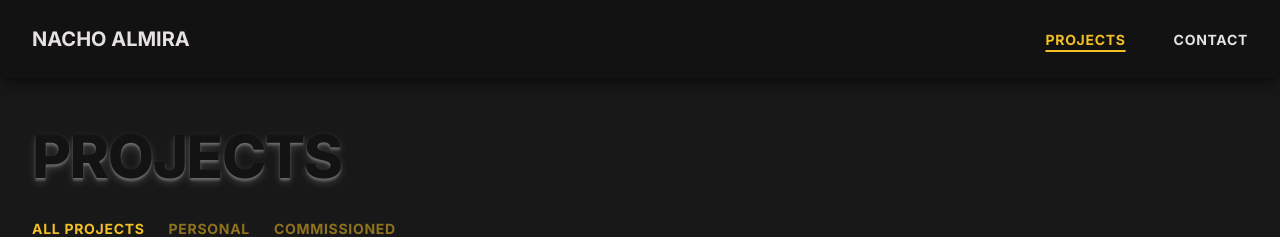
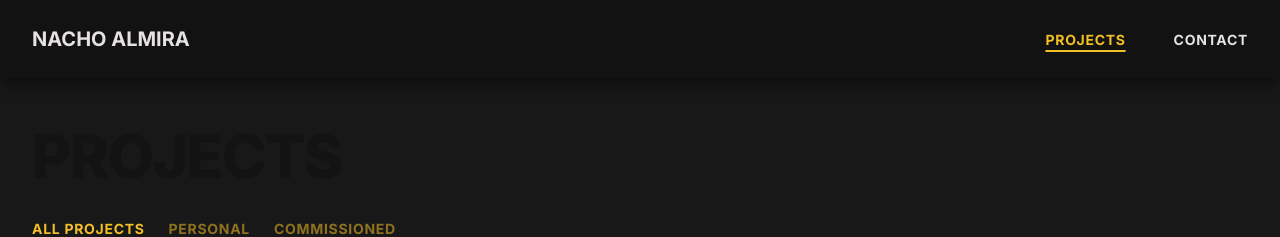
Before and after one commit to KaruzG/nacho-almira, a Next.js app: page /projects in a window 1280 px wide. Shown: the top 237 px of the page. Built offline with nearby package versions, Linux system fonts and the light colour scheme.

Commit message:
fix(Title): Removed shadow in title

```diff
--- a/components/ui/Title.tsx
+++ b/components/ui/Title.tsx
@@ -5,7 +5,7 @@ interface TitleProps {
 
 export default function Title({ children, className = "" }: TitleProps) {
   return (
-    <h2 className={`text-4xl md:text-6xl font-extrabold tracking-tight text-primary dark:text-secondary text-shadow-secondary text-shadow-lg/20 ${className}`}>
+    <h2 className={`text-4xl md:text-6xl font-extrabold tracking-tight text-primary dark:text-secondary ${className}`}>
       {children}
     </h2>
   );
```
